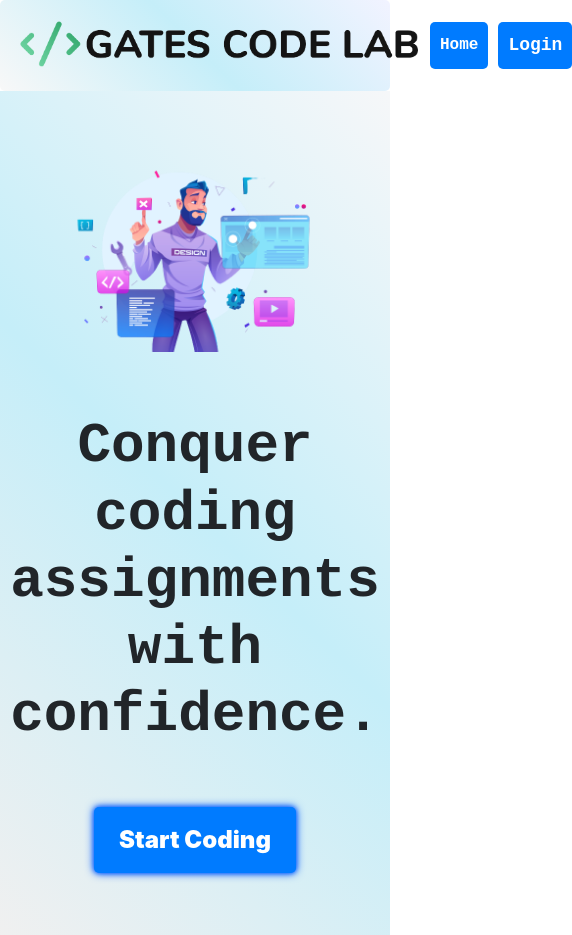
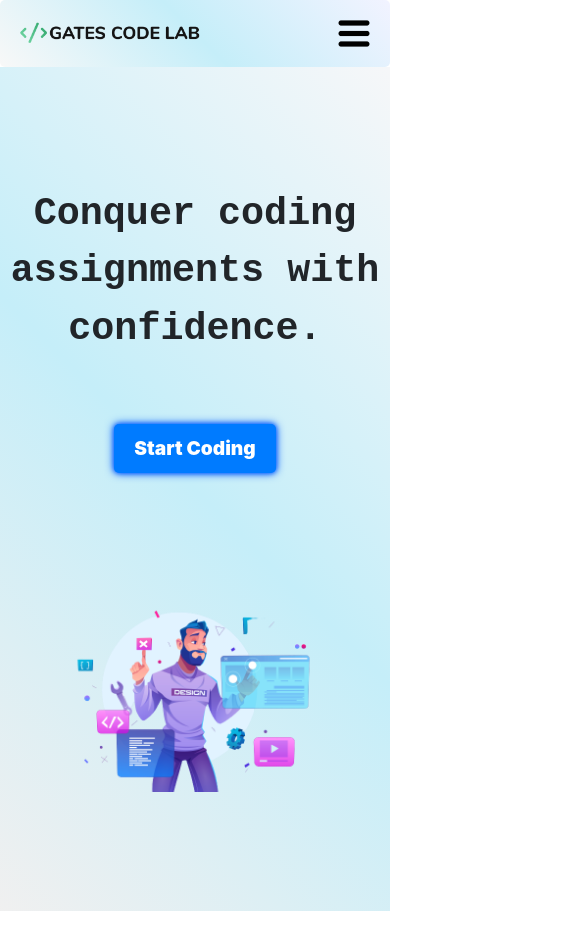
Before and after one commit to sharmas07/CodeLab, a React (Vite) app in the folder client/: page / in a window 390 px wide. Shown: the whole page, 572 px wide, since content can reach past the window. After the commit the page ends 911 px from the top, so only its background shows below. Built offline with nearby package versions, Linux system fonts and the light colour scheme; a web font is replaced by a local one.

Commit message:
fix: mobile responsive ui

```diff
--- a/client/src/App.jsx
+++ b/client/src/App.jsx
@@ -1,4 +1,4 @@
-import React from "react";
+import React, {useState} from "react";
 import "./App.css";
 import SignIn from "../src/Components/Auth/SignIn";
 import SignUp from "../src/Components/Auth/SignUp";
@@ -6,10 +6,18 @@ import LandingPage from "./Components/LandingPage";
 import { Routes, Route } from "react-router-dom";
 import QuestionsView from "../src/Components/question/QuestionsView";
 import CodeEditorPage from "../src/Components/CodeEditor/CodeEditorPage";
-
+import Navbar from "./Components/common/Navbar";
+import './Components/Styles/Navbar.css'
 function App() {
+  const[showSidebar, setShowSidebar] = useState(false)
   return (
-    <>
+    <div>
+      <div className={`sidebar-${showSidebar?'show':'hide'}`}>
+        <div onClick={()=>setShowSidebar(!showSidebar)}>close</div>
+        <div>nav links</div>
+        <div></div>
+    </div>
+      <Navbar showSidebar={showSidebar} setShowSidebar={setShowSidebar}/>
       <Routes>
         <Route path="/" Component={LandingPage} />
         <Route path="/auth/signin" element={<SignIn />} />
@@ -22,7 +30,7 @@ function App() {
       </Routes>
 
       {/* <Footer /> */}
-    </>
+    </div>
   );
 }
 
--- a/client/src/Components/LandingPage.jsx
+++ b/client/src/Components/LandingPage.jsx
@@ -1,29 +1,15 @@
 import React from "react";
 import "./Styles/LandingPage.css";
 import { Link } from "react-router-dom";
-import logo from "../images/logo.png";
 import home_image from "../images/pg.png";
 function Header() {
   return (
     <>
-      <header>
-        <div className="logo">
-          <img src={logo} className="logo" alt="" />
-        </div>
-        <div className="nav-links">
-          <a href="#" className="home">
-            Home
-          </a>
-          <Link to="/auth/signup" className="Login">
-            Login
-          </Link>
-        </div>
-      </header>
 
       <div className="home-content">
         <div className="content">
           <div className="start">
-          <h1>Conquer coding assignments with confidence.</h1>
+          <p className="home__txt">Conquer coding assignments with confidence.</p>
             <Link className="start-coding-button" to="/auth/signup">
               Start Coding
             </Link>
--- a/client/src/Components/Styles/LandingPage.css
+++ b/client/src/Components/Styles/LandingPage.css
@@ -1,35 +1,4 @@
-header {
-  background-image: linear-gradient(
-    45deg,
-    rgb(248, 248, 248),
-    rgb(197, 238, 249),
-    rgb(242, 243, 255)
-  );
-  padding: 20px;
-  display: flex;
-  border-radius: 5px;
-  font-family: -apple-system, BlinkMacSystemFont, Segoe UI, Roboto, Helvetica,
-    Arial, sans-serif, Apple Color Emoji, Segoe UI Emoji;
-  justify-content: space-between;
-  align-items: center;
-  font-weight: 900;
-  border: none;
-}
 
-.logo {
-  font-weight: bold;
-  width: 400px;
-}
-
-.nav-links {
-  display: flex;
-  justify-content: flex-end;
-}
-
-.nav-links a {
-  margin-left: 10px;
-  text-decoration: none;
-}
 
 .content {
   display: flex;
@@ -112,7 +81,7 @@ header {
   align-items: flex-start;
   margin-left: 2.5rem;
 }
-.start > h1{
+.start > p{
   font-size: 3.5rem;
   font-weight: bolder;
 }
@@ -131,9 +100,12 @@ header {
 }
 
 @media screen and (max-width: 600px) {
+  .home__txt{
+    font-size: 2.3rem;
+  }
   .content {
     justify-content: space-evenly;
-    flex-direction: column-reverse;
+    flex-direction: column;
   }
 
   .image {
@@ -144,4 +116,12 @@ header {
     text-align: center;
     margin-left: 0;
   }
+  .start > p{
+    font-size: 2.4rem;
+  }
+  .start-coding-button {
+    margin-top: 50px;
+    font-size: 1.2rem;
+    padding: 10px 20px;
+  }
 }
--- /dev/null
+++ b/client/src/Components/Styles/Navbar.css
@@ -0,0 +1,75 @@
+.header {
+  background-image: linear-gradient(
+    45deg,
+    rgb(248, 248, 248),
+    rgb(197, 238, 249),
+    rgb(242, 243, 255)
+  );
+
+  display: flex;
+  border-radius: 5px;
+  justify-content: space-between;
+  align-items: center;
+  font-weight: 900;
+  border: none;
+}
+header{
+    width: 100%;
+    display: flex;
+    align-items: center;
+    justify-content: space-between;
+    padding: 20px;
+}
+.logo {
+  font-weight: bold;
+  width: 320px;
+}
+
+.nav-links {
+  display: flex;
+  justify-content: flex-end;
+}
+
+.nav-links a {
+  margin-left: 10px;
+  text-decoration: none;
+}
+.sidebar-show{
+    display: flex;
+    flex-direction: column;
+    justify-content: space-between;
+    background-color: black;
+    position: fixed;
+    margin: 0;
+    color: greenyellow;
+    right: 0;
+    top: 0;
+    height: 100%;
+    bottom: 0;
+    max-width: 70%;
+    width: 70%;
+}
+.sidebar-hide{
+    display: none;
+}
+.hamburger__btn{
+    width: 2rem;
+    display: none;
+}
+@media (max-width: 473px) {
+  .logo {
+    font-weight: bold;
+    width: 180px;
+  }
+
+  .nav-links {
+    display: none;
+  }
+  .header{
+    padding: 0;
+  }
+  .hamburger__btn{
+    width: 2rem;
+    display: block;
+    }
+}
--- a/client/src/Components/Styles/SignUp.css
+++ b/client/src/Components/Styles/SignUp.css
@@ -6,7 +6,7 @@
 }
 
 .card_container {
-  width: 350px;
+  max-width: 20rem;
   padding: 40px;
   background: rgba(24, 20, 20, 0.987);
   box-sizing: border-box;
@@ -67,4 +67,7 @@
   .page {
     flex-direction: column-reverse;
   }
+  .i {
+    display: none;
+  }
 }
--- /dev/null
+++ b/client/src/Components/common/Navbar.jsx
@@ -0,0 +1,32 @@
+import React, { useState } from 'react'
+import logo from '../../images/logo.png'
+import { Link } from 'react-router-dom'
+import '../Styles/Navbar.css'
+import hamburgerBtn from '../../images/hamburger-btn.png'
+
+const Navbar = ({showSidebar ,setShowSidebar}) => {
+
+  return (
+    <>
+    <div className="header">
+    <header>
+    <div className="logo">
+      <img src={logo} className="logo" alt="" />
+    </div>
+    <div className="nav-links">
+      <a href="#" className="home">
+        Home
+      </a>
+      <Link to="/auth/signup" className="Login">
+        Login
+      </Link>
+    </div>
+    <img className='hamburger__btn' onClick={()=>setShowSidebar(!showSidebar)} src={hamburgerBtn} alt="" />
+  </header>
+
+    </div>
+    </>
+  )
+}
+
+export default Navbar
```
Also changed, not shown: client/src/images/close.png (added), client/src/images/hamburger-btn.png (added).
